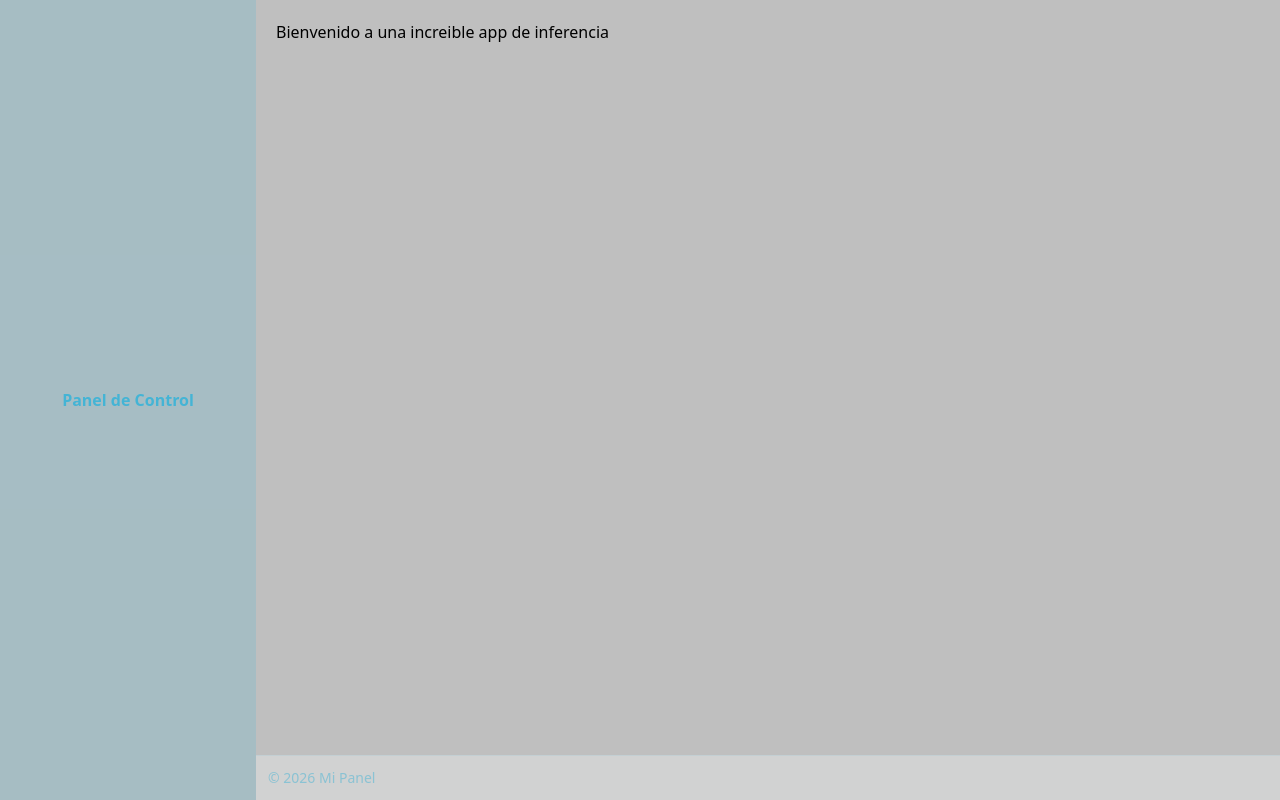
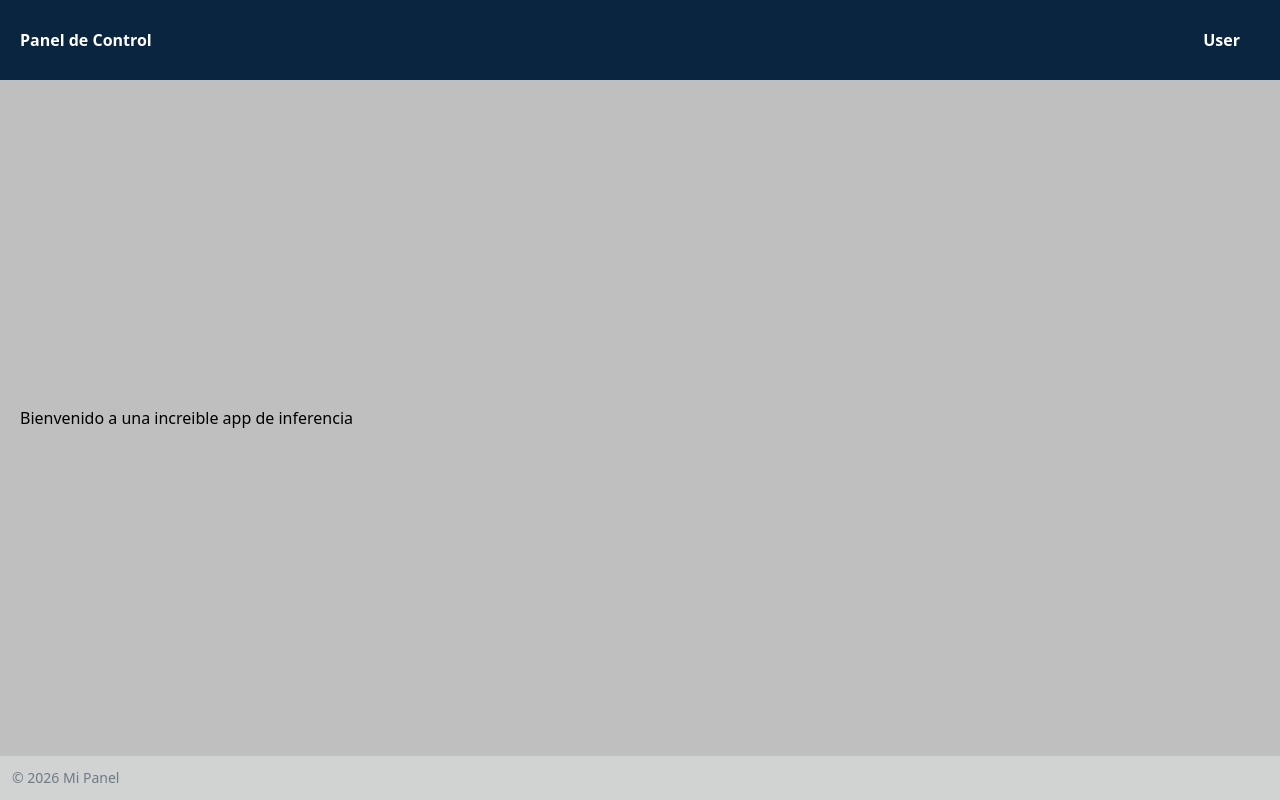
Before and after one commit to ChurnInsight-Alura/churn-insight-app, a React (Vite) app: page /#/ in a window 1280 px wide. Built offline with nearby package versions, Linux system fonts and the light colour scheme.

Commit message:
Ajuste para version dashboard y busqueda

```diff
--- a/src/App.jsx
+++ b/src/App.jsx
@@ -3,6 +3,7 @@ import { Routes,Route } from 'react-router-dom'
 import './App.css'
 import Home from './layout/home/home'
 import Header from './components/header/header'
+import VerticalHeader from './components/verticalHeader/VerticalHeader'
 
 function App() {
 
@@ -12,6 +13,9 @@ function App() {
       <Route path="/" element={<Header/>}>
       <Route index element={<Home />} />
       </Route>
+      <Route path="/dashboard" element={<VerticalHeader/>}>
+      <Route index element={<Home />} />
+      </Route>
       <Route path="*" element={<h1>Not found</h1>} />
       </Routes>
     </>
--- a/src/components/header/Header.jsx
+++ b/src/components/header/Header.jsx
@@ -3,18 +3,26 @@ import Footer from "../footer/Footer";
 
 export default function Header() {
   return (
-   <div className="flex flex-row min-h-dvh w-full">
-  <aside className="sticky top-0 h-screen w-64 bg-primary/20">
-    <nav className="flex items-center h-full justify-center">
-      <Link
+   <div className="flex flex-row flex-wrap min-h-dvh w-full">
+  <aside className="sticky top-0 h-20 w-screen bg-primary">
+    <nav className="flex items-center h-full justify-between text-white">
+      <div className="nav-container-left">
+        <Link
         to="/dashboard"
-        className="text-primary font-semibold hover:text-primary/70 transition-colors">
+        className="font-semibold px-5">
         Panel de Control
       </Link>
+      </div>
+      <div className="nav-container-right px-10">
+         <Link
+        to="/user"
+        className=" font-semibold">
+        User
+      </Link>
+      </div>
+
     </nav>
   </aside>
-
-
   <div className="flex flex-col flex-1">
     <main className="flex-1 p-5">
       <Outlet />
--- /dev/null
+++ b/src/components/verticalHeader/VerticalHeader.jsx
@@ -0,0 +1,27 @@
+import { Outlet, Link } from "react-router-dom";
+import Footer from "../footer/Footer";
+
+export default function VerticalHeader() {
+  return (
+   <div className="flex flex-row min-h-dvh w-full">
+  <aside className="sticky top-0 h-screen w-64 bg-primary/20">
+    <nav className="flex items-center h-full justify-center">
+      <Link
+        to="/dashboard"
+        className="text-primary font-semibold hover:text-primary/70 transition-colors">
+        Panel de Control
+      </Link>
+    </nav>
+  </aside>
+
+
+  <div className="flex flex-col flex-1">
+    <main className="flex-1 p-5">
+      <Outlet />
+    </main>
+
+    <Footer />
+  </div>
+</div>
+  );
+}
--- a/src/index.css
+++ b/src/index.css
@@ -1,8 +1,8 @@
 @import "tailwindcss";
 
 @theme {
-  --color-primary: oklch(0.72 0.11 221.19);
-  --color-secondary: oklch(0.72 0.11 221.19);
+  --color-primary: oklch(0.26 0.06 250.71);
+  --color-secondary: oklch(0.48 0.11 226.5);
 }
 
 body {
```
Also changed, not shown: src/components/verticalHeader/verticalHeader.css (added).
